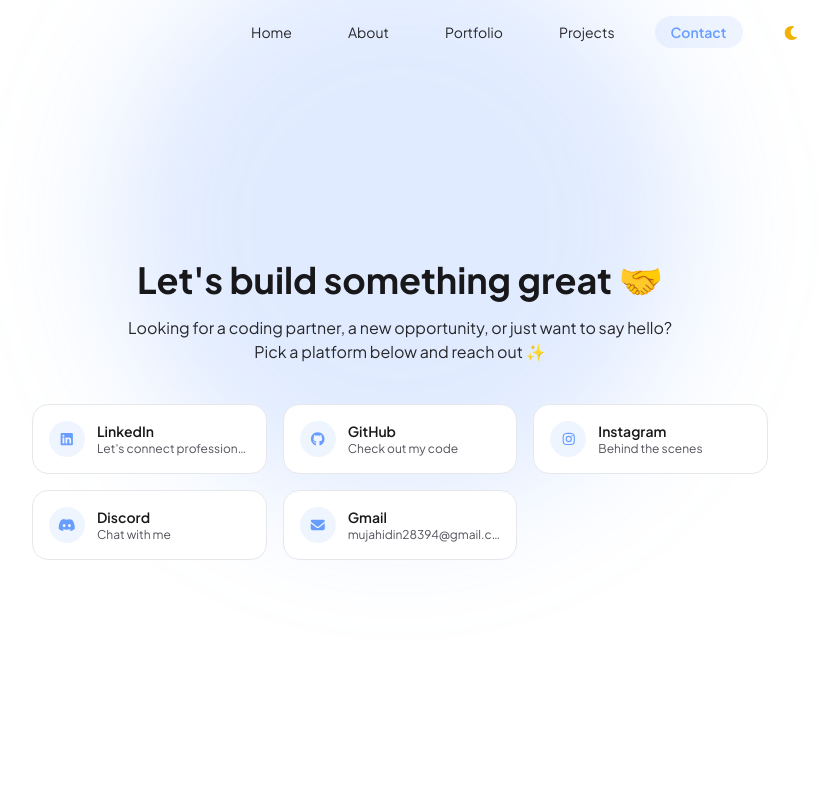
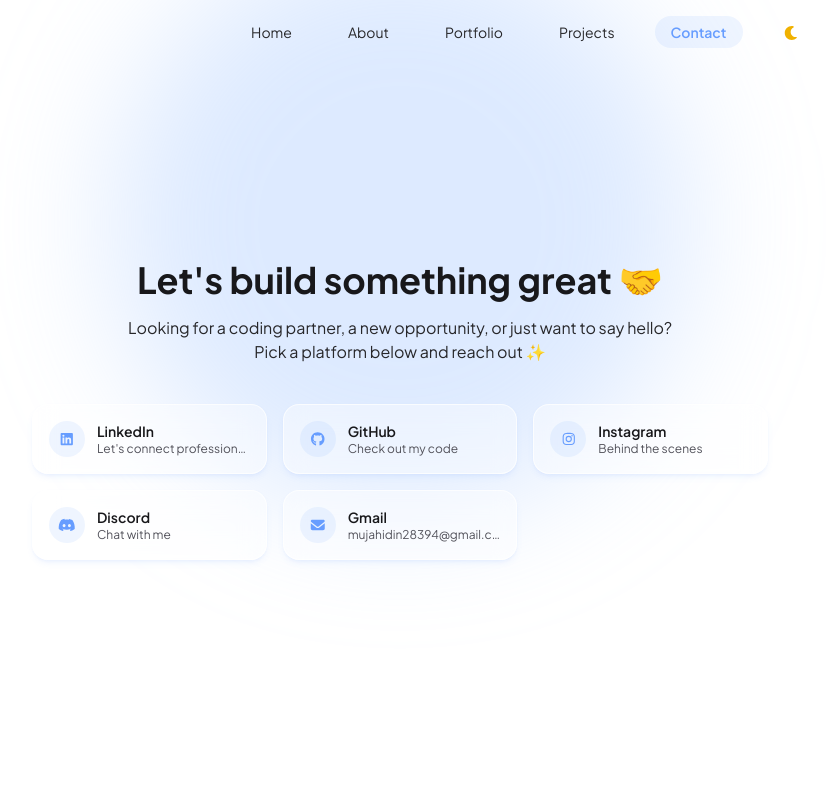
Before and after one commit to mujahidinnn/vue-portfolio, a Vue app: page /contact in a window 1280 px wide. Shown: the top 800 px of the page, without its empty margins (240-1066 px from the left). Built offline with nearby package versions, Linux system fonts and the light colour scheme.

Commit message:
fix: adjust coloring

```diff
--- a/src/App.vue
+++ b/src/App.vue
@@ -7,7 +7,7 @@
 
     <main class="relative isolate overflow-hidden flex-1 px-8">
       <div
-        class="pointer-events-none fixed -z-10 -top-16 left-1/2 -translate-x-1/2 w-72 h-72 sm:w-[36rem] sm:h-[36rem] rounded-full bg-accent/20 dark:bg-accent-dark/15 blur-3xl"
+        class="pointer-events-none fixed -z-10 -top-16 left-1/2 -translate-x-1/2 w-72 h-72 sm:w-[36rem] sm:h-[36rem] rounded-full bg-accent-glow/35 dark:bg-accent-dark/15 blur-3xl"
       ></div>
       <RouterView />
     </main>
--- a/src/app.css
+++ b/src/app.css
@@ -8,6 +8,7 @@
   --color-secondary: #27272a;
   --color-secondary-2: #52525b;
   --color-accent: #679dff;
+  --color-accent-glow: #9dc2ff;
   --color-background-body: #fafafa;
   --color-background: #ffffff;
   --color-background-2: #f4f4f5;
--- a/src/components/Card.vue
+++ b/src/components/Card.vue
@@ -1,7 +1,7 @@
 <template>
   <div
     @click="openModal"
-    class="group relative p-4 sm:p-6 rounded-2xl border border-gray-200 dark:border-gray-800 bg-white dark:bg-background-dark shadow-sm hover:shadow-xl hover:shadow-accent/10 dark:hover:shadow-accent-dark/10 hover:border-accent/40 dark:hover:border-accent-dark/40 hover:-translate-y-1 transition-all duration-300 ease-out flex flex-col gap-4 @container cursor-pointer"
+    class="group relative p-4 sm:p-6 rounded-2xl border border-white/70 dark:border-gray-800 bg-white dark:bg-background-dark backdrop-blur-md dark:backdrop-blur-none shadow-lg shadow-accent/10 dark:shadow-none hover:shadow-xl hover:shadow-accent/20 dark:hover:shadow-accent-dark/10 hover:border-accent/40 dark:hover:border-accent-dark/40 hover:bg-white/80 dark:hover:bg-background-dark hover:-translate-y-1 transition-all duration-300 ease-out flex flex-col gap-4 @container cursor-pointer"
   >
     <div class="flex flex-col @[325px]:flex-row items-start gap-4">
       <div class="flex items-start justify-between w-full @[325px]:contents">
@@ -84,7 +84,7 @@
         ></div>
 
         <div
-        class="relative bg-white dark:bg-gray-900 rounded-xl shadow-2xl max-w-2xl w-full mx-4 overflow-hidden border border-gray-200 dark:border-gray-700 z-[1000] flex flex-col max-h-[90vh]"
+          class="relative bg-white/80 dark:bg-gray-900 backdrop-blur-xl dark:backdrop-blur-none rounded-xl shadow-2xl max-w-2xl w-full mx-4 overflow-hidden border border-white/70 dark:border-gray-700 z-[1000] flex flex-col max-h-[90vh]"
         >
           <button
             @click="closeModal"
@@ -96,7 +96,9 @@
           <div
             class="w-full h-39 sm:h-80 bg-gray-50 dark:bg-gray-800 relative group/slider border-b border-gray-200 dark:border-gray-700"
           >
-          <div class="w-full h-full flex items-center justify-center relative">
+            <div
+              class="w-full h-full flex items-center justify-center relative"
+            >
               <div
                 v-if="!modalImageLoaded"
                 class="absolute inset-0 animate-pulse bg-gray-200 dark:bg-gray-700 rounded-md"
@@ -139,7 +141,9 @@
                   @click="changeSlide(index)"
                   class="w-2 h-2 rounded-full cursor-pointer transition-all"
                   :class="
-                  activeIndex === index + 1 ? 'bg-primary w-4' : 'bg-gray-400/50'
+                    activeIndex === index + 1
+                      ? 'bg-primary w-4'
+                      : 'bg-gray-400/50'
                   "
                 ></span>
               </div>
--- a/src/pages/About.vue
+++ b/src/pages/About.vue
@@ -111,7 +111,7 @@
         <div
           v-for="tool in uses"
           :key="tool.name"
-          class="flex flex-col items-center text-center p-2 rounded-md border border-gray-200 hover:border-accent/30 dark:border-gray-800 filter grayscale hover:grayscale-0 transition duration-300"
+          class="flex flex-col items-center text-center p-2 rounded-md border border-gray-200 dark:border-gray-800 bg-white dark:bg-transparent backdrop-blur-md dark:backdrop-blur-none shadow-md shadow-accent/10 dark:shadow-none hover:border-accent/40 hover:bg-white/80 dark:hover:bg-transparent filter grayscale hover:grayscale-0 transition duration-300"
           :class="{
             'filter grayscale': !isActive,
             'filter-none': isActive,
--- a/src/pages/Contact.vue
+++ b/src/pages/Contact.vue
@@ -27,7 +27,7 @@
         :target="channel.external ? '_blank' : undefined"
         :rel="channel.external ? 'noreferrer noopener' : undefined"
         :aria-label="channel.label"
-        class="group flex items-center gap-3 p-4 rounded-2xl border border-gray-200 dark:border-gray-800 bg-white dark:bg-background-dark hover:border-accent/40 dark:hover:border-accent-dark/40 hover:shadow-lg hover:shadow-accent/10 dark:hover:shadow-accent-dark/10 hover:-translate-y-0.5 transition-all duration-300"
+        class="group flex items-center gap-3 p-4 rounded-2xl border border-white/70 dark:border-gray-800 bg-white/40 dark:bg-background-dark backdrop-blur-md dark:backdrop-blur-none shadow-md shadow-accent/10 dark:shadow-none hover:border-accent/40 dark:hover:border-accent-dark/40 hover:bg-white/60 dark:hover:bg-background-dark hover:shadow-lg hover:shadow-accent/20 dark:hover:shadow-accent-dark/10 hover:-translate-y-0.5 transition-all duration-300"
       >
         <span
           class="w-9 h-9 flex-shrink-0 flex items-center justify-center rounded-full bg-accent/10 text-accent dark:bg-accent-dark/15 dark:text-accent-dark group-hover:bg-accent group-hover:text-white dark:group-hover:bg-accent-dark transition-colors"
```
Lines whose indentation alone changed are shown as unchanged.
